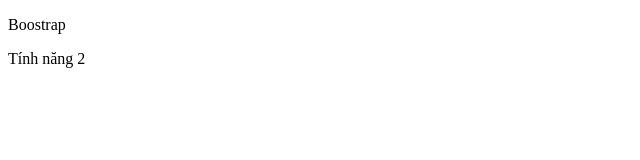
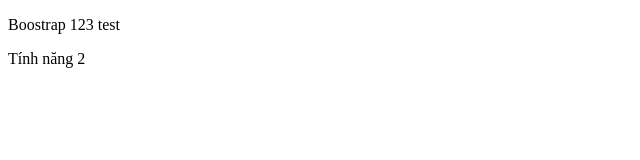
Before and after one commit to ngodonghai1998/layout_boostrap, a plain HTML site: page index.html in a window 1280 px wide. Shown: the full height of the page, 0-640 px from the left. Drawn offline with Linux system fonts and the light colour scheme.

Commit message:
Testing ok

```diff
--- a/index.html
+++ b/index.html
@@ -9,7 +9,7 @@
 <body>
 
     <div class="container">
-        <p>Boostrap </p>
+        <p>Boostrap 123 test</p>
         <p>Tính năng 2</p>
     </div>
 </body>
```
